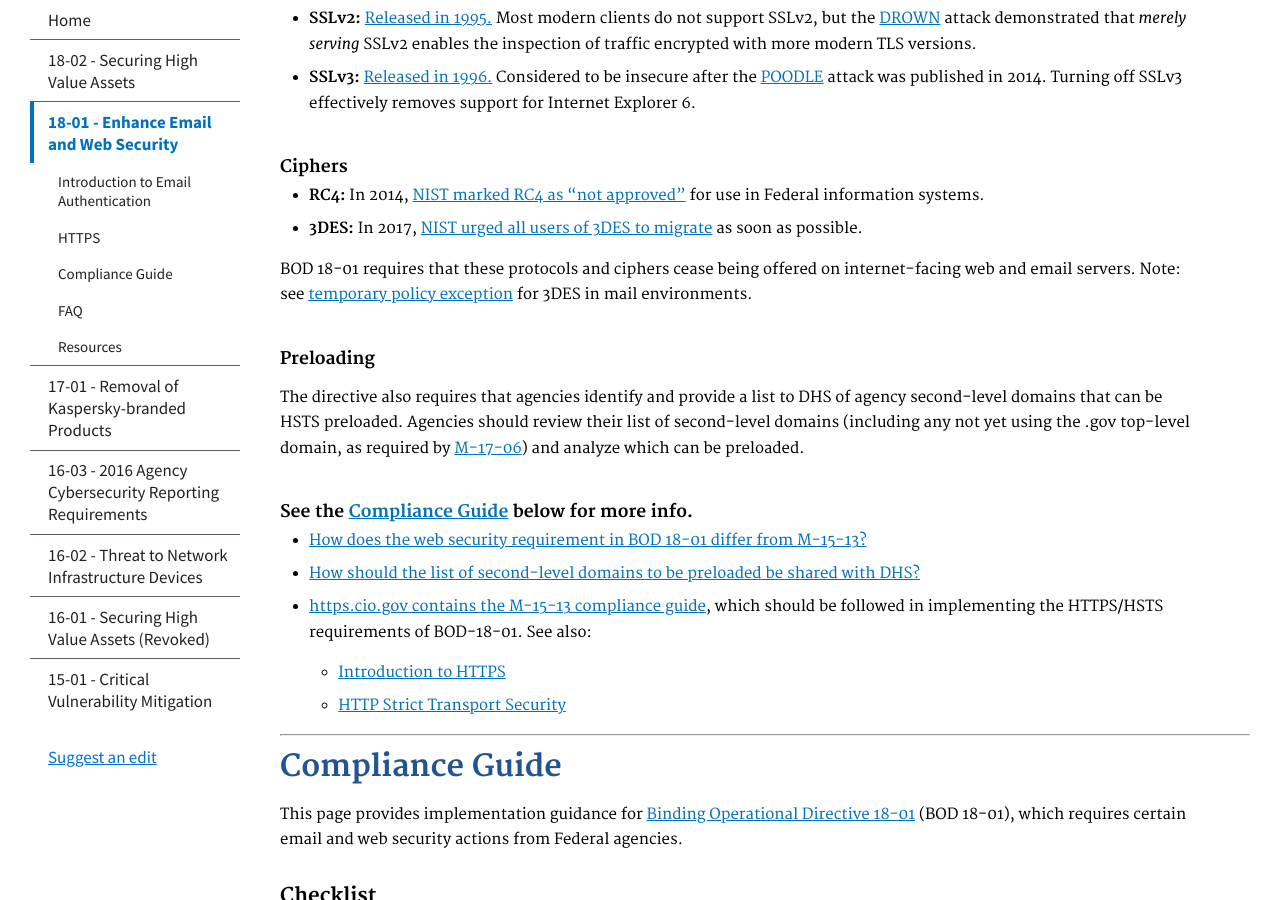
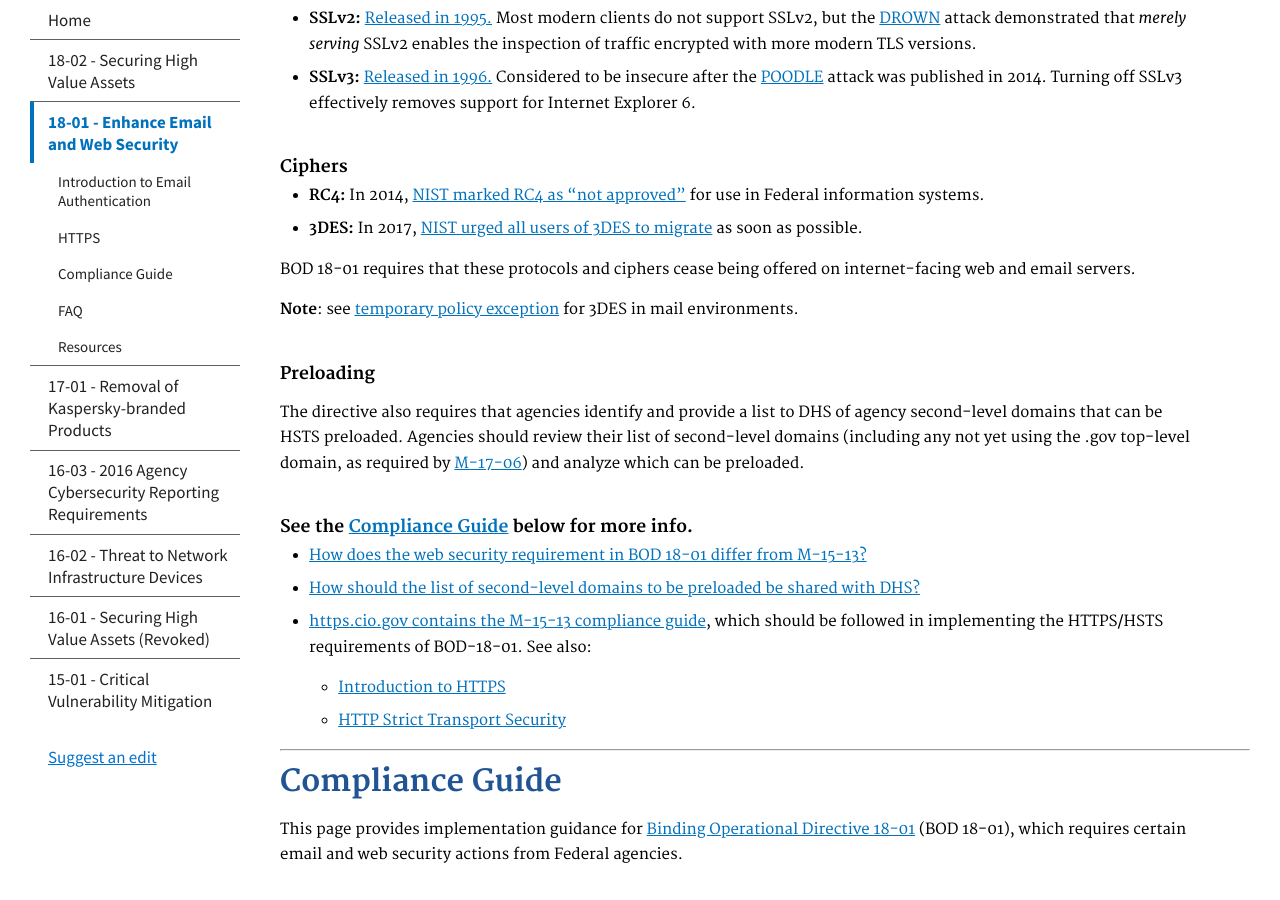
Before and after one commit to cisagov/cyber.dhs.gov, a Jekyll site: the page built from pages/18-01.md, in a window 1280 px wide and 900 px high, scrolled down 7546 px. Built offline with Jekyll 4.4.1, drawn with Linux system fonts in a browser that asks for light colours; some of the changed text lies outside the part shown.

Commit message:
update PDF metadata, formatting

```diff
--- a/pages/18-01.md
+++ b/pages/18-01.md
@@ -29,7 +29,8 @@ This page contains a web-friendly version of the Department of Homeland Security
 
 ### Temporary policy exception
 
-DHS acknowledges that there is a significant constraint around disabling 3DES in mail environments. As a result, the Department issued a [temporary policy exception on this requirement]({{ site.baseurl }}/assets/report/18-01-exception.pdf) on September 20, 2018.
+DHS acknowledges that there is a significant constraint around disabling 3DES in mail environments. As a result, the Department issued a [temporary policy exception]({{ site.baseurl }}/assets/report/18-01-exception.pdf) on this requirement on September 20, 2018.
+
 - - -
 
 *A binding operational directive is a [compulsory direction](https://www.congress.gov/113/plaws/publ283/PLAW-113publ283.pdf#page=2) to federal, executive branch, departments and agencies for purposes of safeguarding federal information and information systems.*
@@ -301,7 +302,9 @@ M-15-13 also contemplates that "[p]rotocols and web standards improve regularly"
 * **RC4:** In 2014, [NIST marked RC4 as "not approved"](http://nvlpubs.nist.gov/nistpubs/SpecialPublications/NIST.SP.800-52r1.pdf#page=27) for use in Federal information systems.
 * **3DES:** In 2017, [NIST urged all users of 3DES to migrate](https://csrc.nist.gov/News/2017/Update-to-Current-Use-and-Deprecation-of-TDEA) as soon as possible.
 
-BOD 18-01 requires that these protocols and ciphers cease being offered on internet-facing web and email servers. Note: see [temporary policy exception](#temporary-policy-exception) for 3DES in mail environments.
+BOD 18-01 requires that these protocols and ciphers cease being offered on internet-facing web and email servers.
+
+**Note**: see [temporary policy exception](#temporary-policy-exception) for 3DES in mail environments.
 
 #### Preloading
 The directive also requires that agencies identify and provide a list to DHS of agency second-level domains that can be HSTS preloaded. Agencies should review their list of second-level domains (including any not yet using the .gov top-level domain, as required by [M-17-06](https://policy.cio.gov/web-policy/domain/)) and analyze which can be preloaded.
```
Also changed, not shown: 1 other file.
